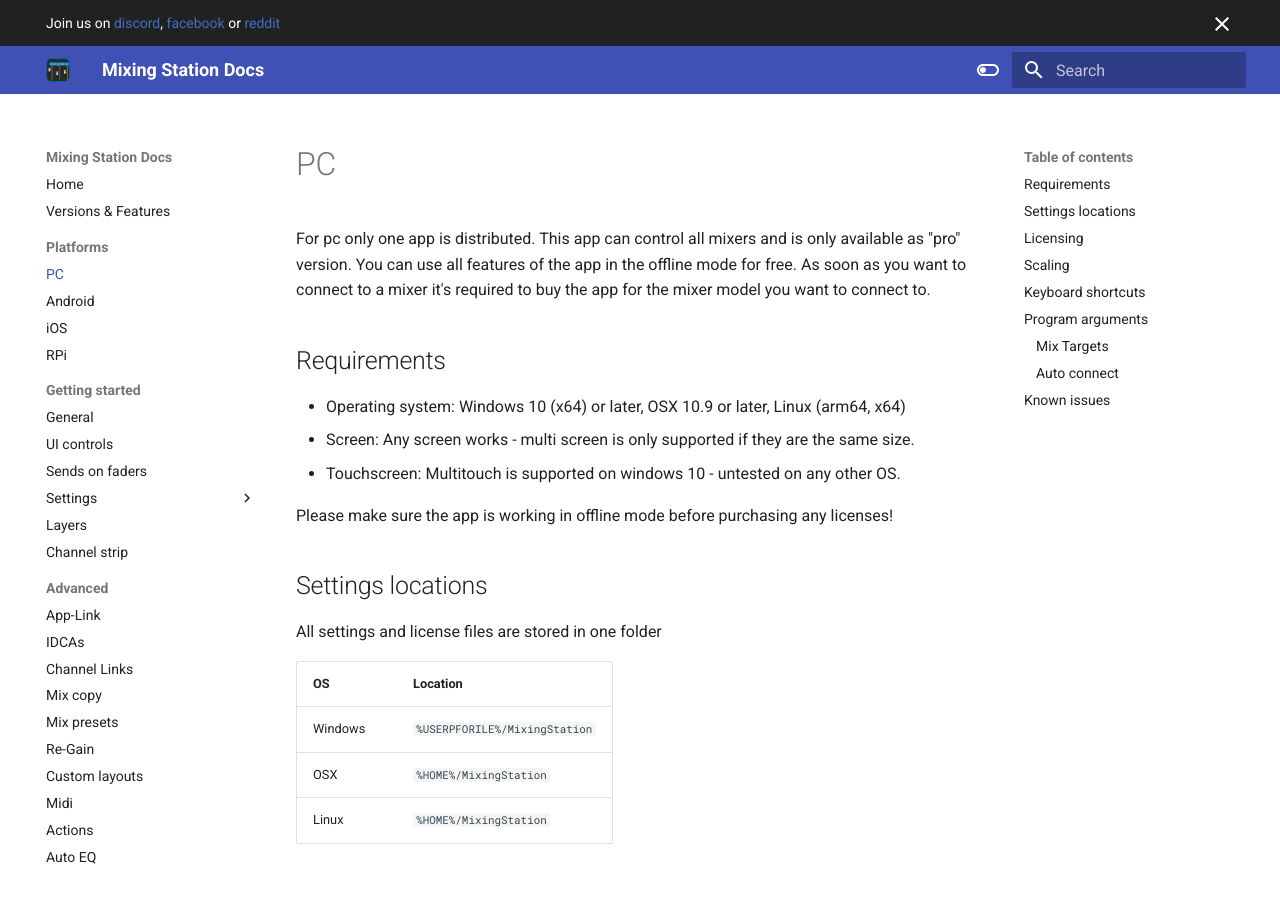
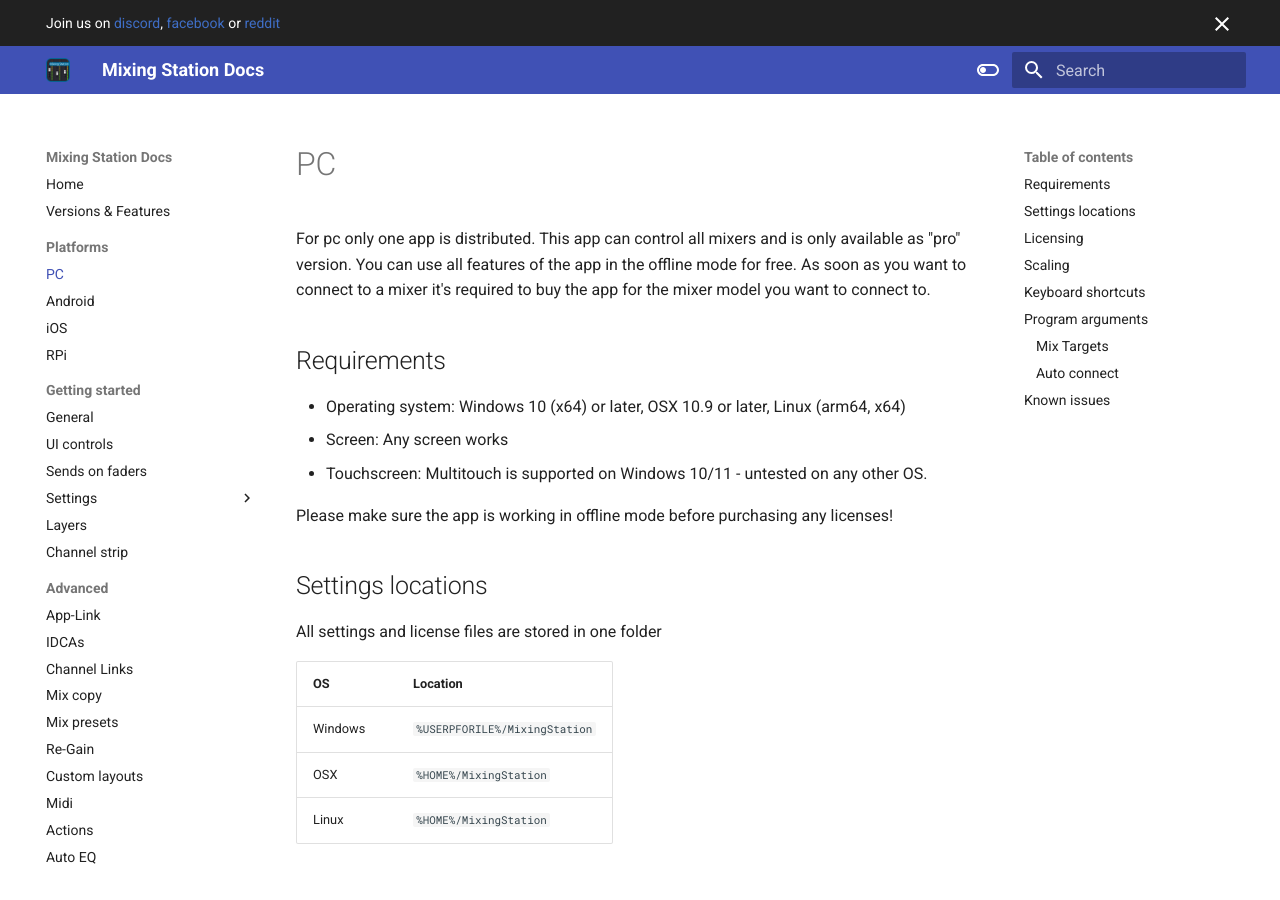
Before and after one commit to davidgiga1993/mixing-station-docs, an MkDocs documentation site: the page built from docs/platforms/pc.md, in a window 1280 px wide and 900 px high. Built offline with MkDocs 1.6.1 and Material for MkDocs 9.7.7, drawn with Linux system fonts in a browser that asks for light colours.

Commit message:
docs: remove outdated screen resolution remark

```diff
--- a/docs/platforms/pc.md
+++ b/docs/platforms/pc.md
@@ -5,8 +5,8 @@
 
 ## Requirements
 - Operating system: Windows 10 (x64) or later, OSX 10.9 or later, Linux (arm64, x64)
-- Screen: Any screen works - multi screen is only supported if they are the same size.
-- Touchscreen: Multitouch is supported on windows 10 - untested on any other OS.
+- Screen: Any screen works
+- Touchscreen: Multitouch is supported on Windows 10/11 - untested on any other OS.
 
 Please make sure the app is working in offline mode before purchasing any licenses!
 
```
